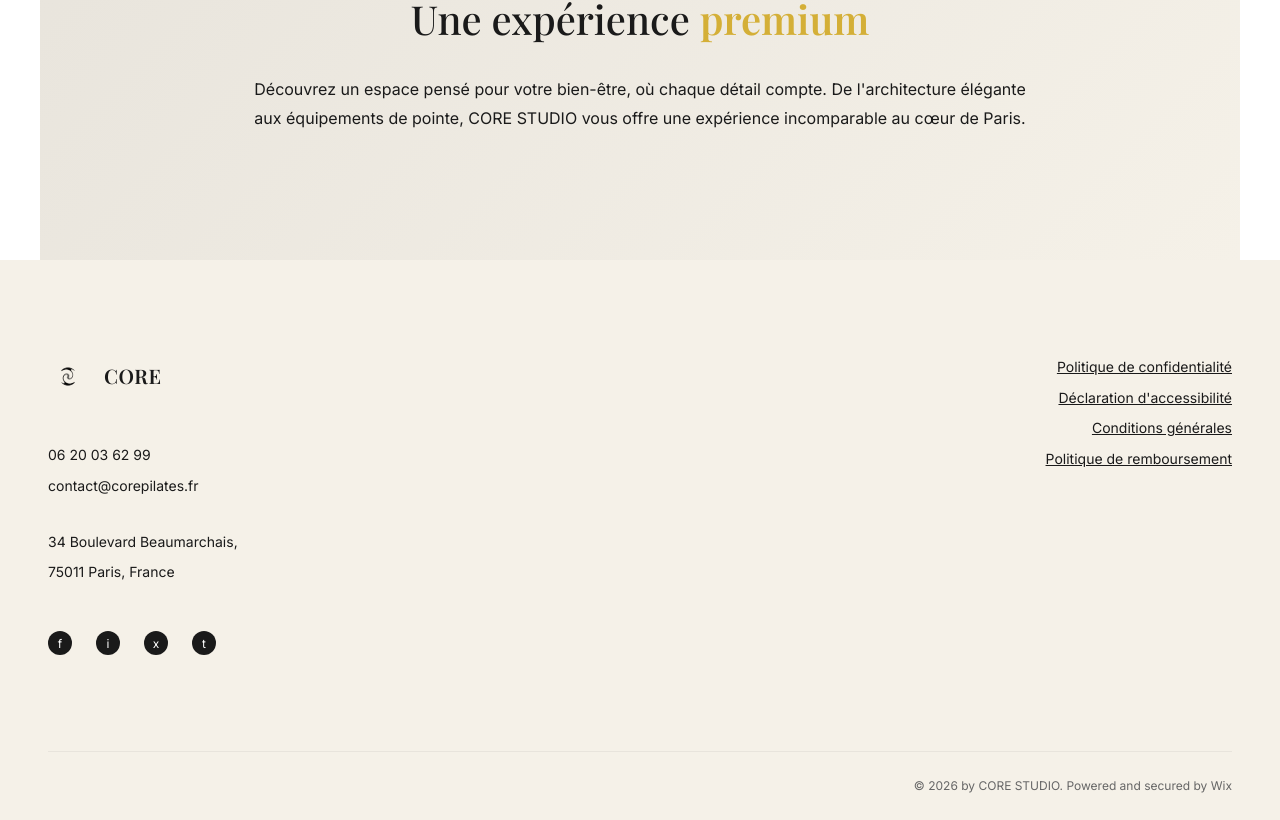
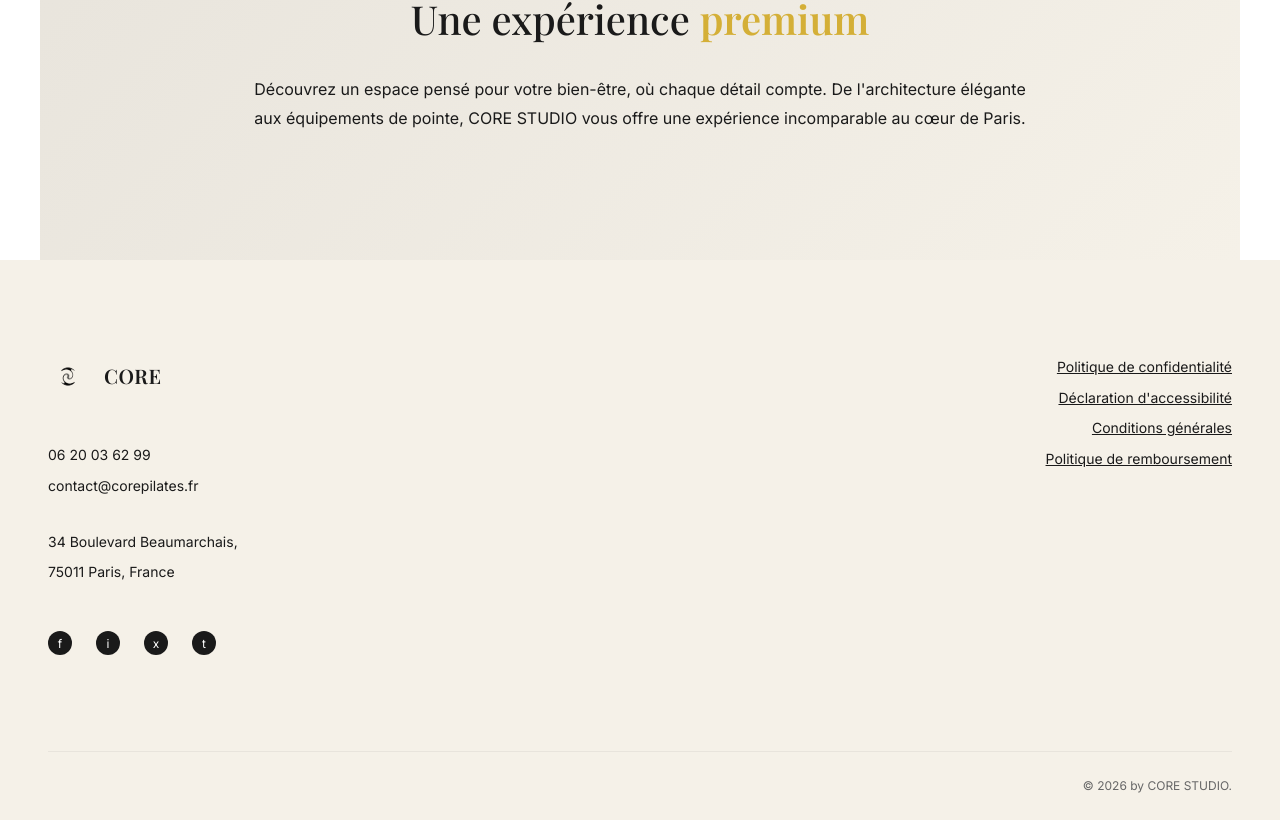
Before and after one commit to ChrisaMendoza/pilates-frontend, a React (Vite) app: page / in a window 1280 px wide. Shown: the part 2677-3497 px from the top of the page. Built offline with nearby package versions, Linux system fonts and the light colour scheme; no server answers.

Commit message:
ajout footer / A propos de moi effacer

```diff
--- a/src/components/Footer.tsx
+++ b/src/components/Footer.tsx
@@ -42,7 +42,7 @@ export default function Footer() {
             </div>
 
             <div className={styles.bottomBar}>
-                <p>© {new Date().getFullYear()} by CORE STUDIO. Powered and secured by Wix</p>
+                <p>© {new Date().getFullYear()} by CORE STUDIO.</p>
             </div>
         </footer>
     );
--- a/src/pages/Header.tsx
+++ b/src/pages/Header.tsx
@@ -11,7 +11,6 @@ const navItems: NavItem[] = [
     { to: '/', label: 'Accueil' },
     { to: '/planning', label: 'Planning et réservation' },
     { to: '/pricing', label: 'Tarifs et abonnement' },
-    { to: '/about', label: 'À propos de nous' },
 ];
 
 export default function Header() {
```
